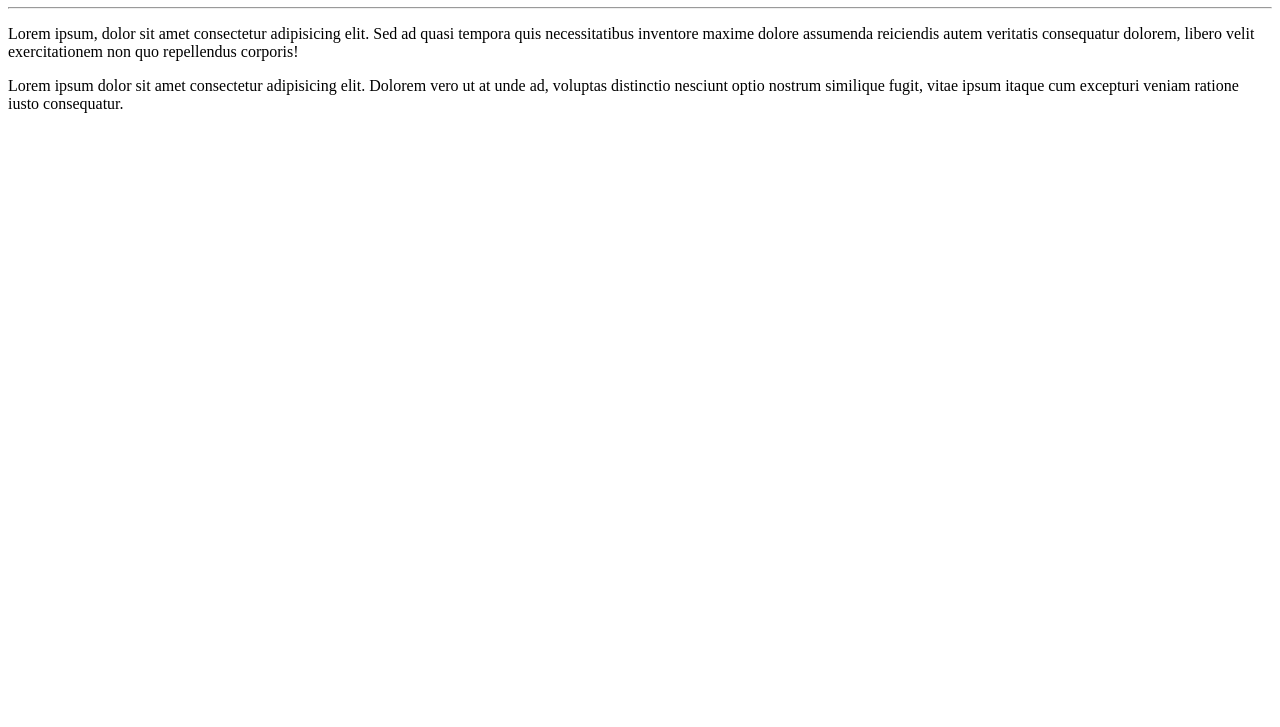
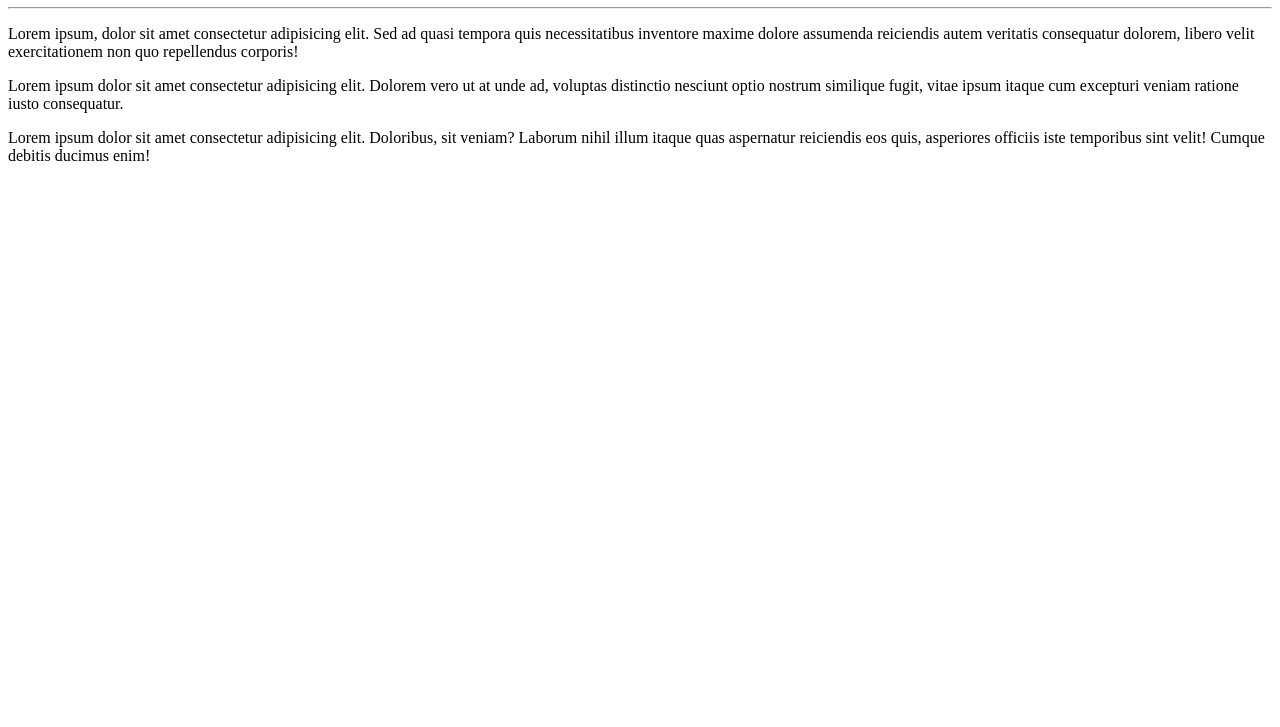
Before and after one commit to gustavo-cmaciel/HelloWord, a plain HTML site: page site_exemplo/index.html in a window 1280 px wide. Shown: the part 73-800 px from the top of the page. Drawn offline with Linux system fonts and the light colour scheme.

Commit message:
Update index.html

```diff
--- a/site_exemplo/index.html
+++ b/site_exemplo/index.html
@@ -14,6 +14,8 @@
     <p> Lorem ipsum, dolor sit amet consectetur adipisicing elit. Sed ad quasi tempora quis necessitatibus inventore maxime dolore assumenda reiciendis autem veritatis consequatur dolorem, libero velit exercitationem non quo repellendus corporis!</p>
     <p>Lorem ipsum dolor sit amet consectetur adipisicing elit. Dolorem vero ut at unde ad, voluptas distinctio nesciunt optio nostrum similique fugit, vitae ipsum itaque cum excepturi veniam ratione iusto consequatur.
     </p>
+    <p>Lorem ipsum dolor sit amet consectetur adipisicing elit. Doloribus, sit veniam? Laborum nihil illum itaque quas aspernatur reiciendis eos quis, asperiores officiis iste temporibus sint velit! Cumque debitis ducimus enim!</p>
+
 </body>
 
 </html>
```
